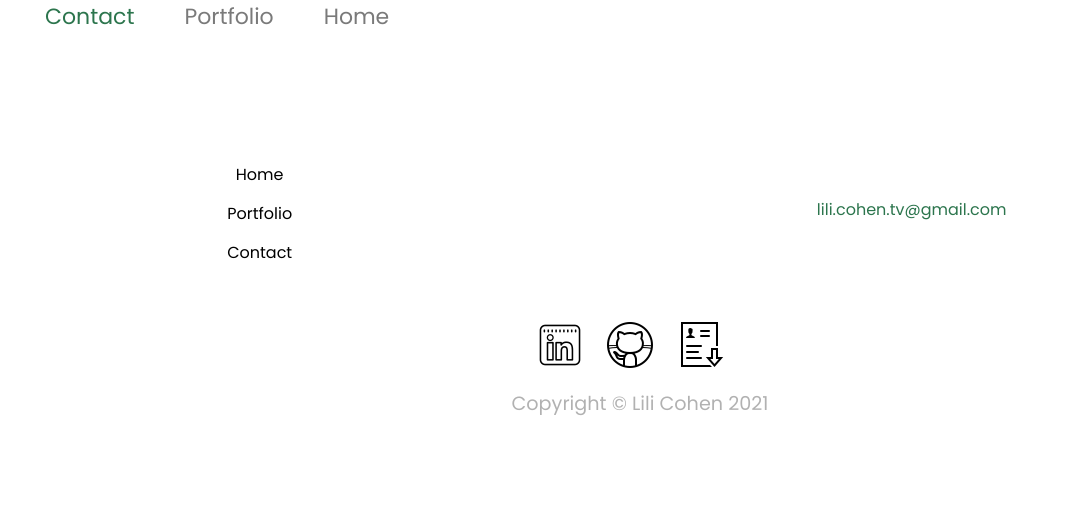
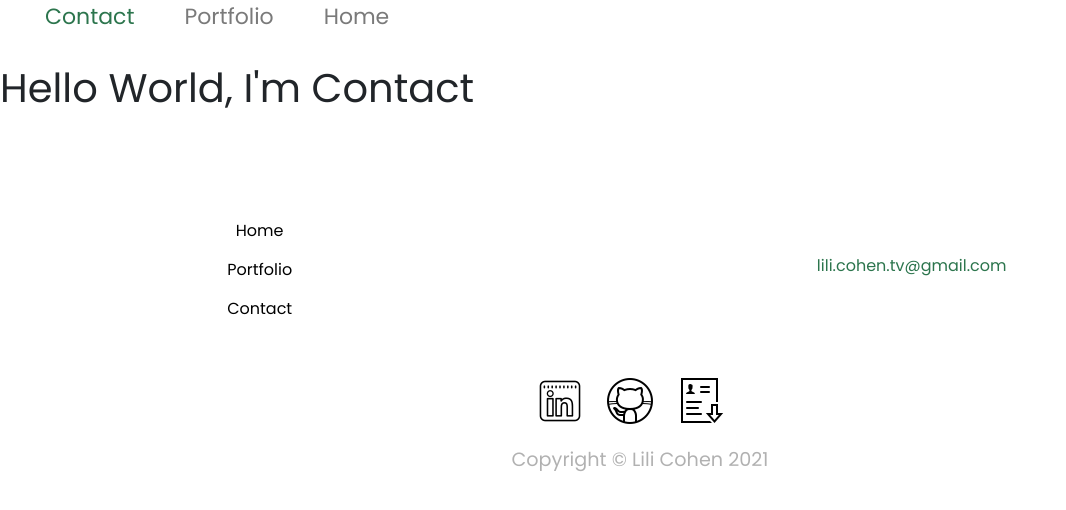
Before and after one commit to lilipcohen/Portfolio, a React (Create React App) app in the folder client/: page /contact in a window 1280 px wide. Shown: the top 510 px of the page, without its empty margins (0-1066 px from the left). Built offline with nearby package versions, Linux system fonts and the light colour scheme.

Commit message:
adding contact component

```diff
--- a/client/src/App.js
+++ b/client/src/App.js
@@ -5,6 +5,7 @@ import Nav from './components/Nav/Nav';
 import Home from './components/Home/Home';
 import Portfolio from './components/Portfolio/Portfolio';
 import Footer from './components/Footer/Footer';
+import Contact from './components/Contact/Contact';
 
 function App() {
   return (
@@ -14,7 +15,7 @@ function App() {
           <Nav />
           <Route exact path={['/', '/home']} component={Home} />
           <Route path="/portfolio" component={Portfolio} />
-          {/* <Route path="/contact" component={Contact} /> */}
+          <Route path="/contact" component={Contact} />
         </Wrapper>
       </Router>
       <Footer />
--- a/client/src/components/Contact/Contact.js
+++ b/client/src/components/Contact/Contact.js
@@ -0,0 +1,11 @@
+import React from 'react';
+
+const Contact = () => {
+  return (
+    <div>
+      <h1>Hello World, I'm Contact</h1>
+    </div>
+  );
+};
+
+export default Contact;
```
